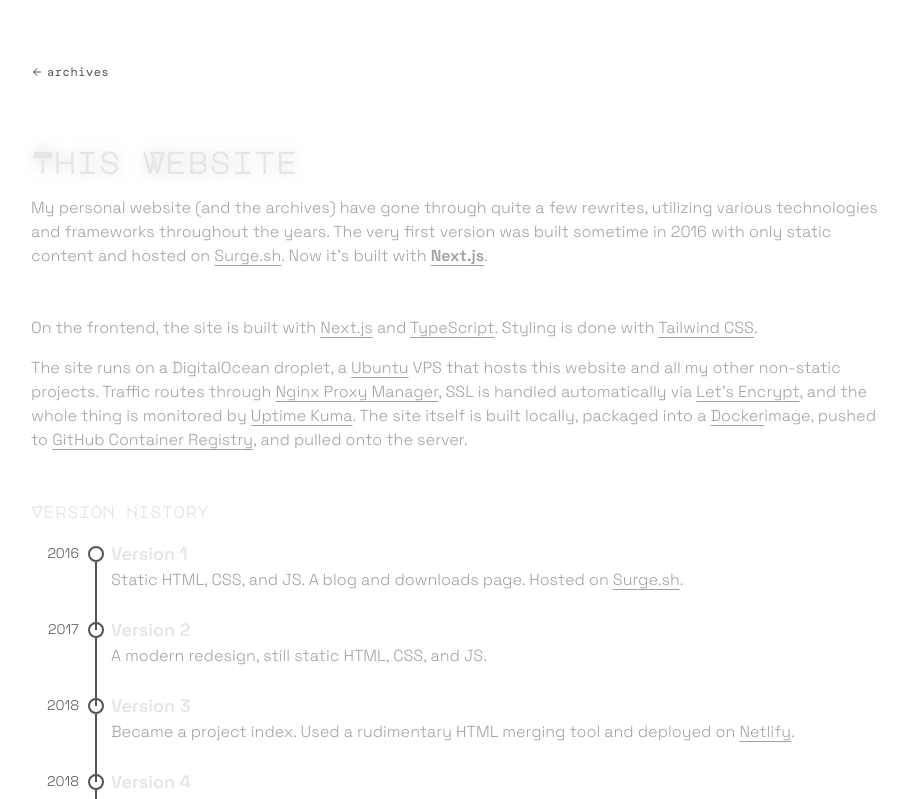
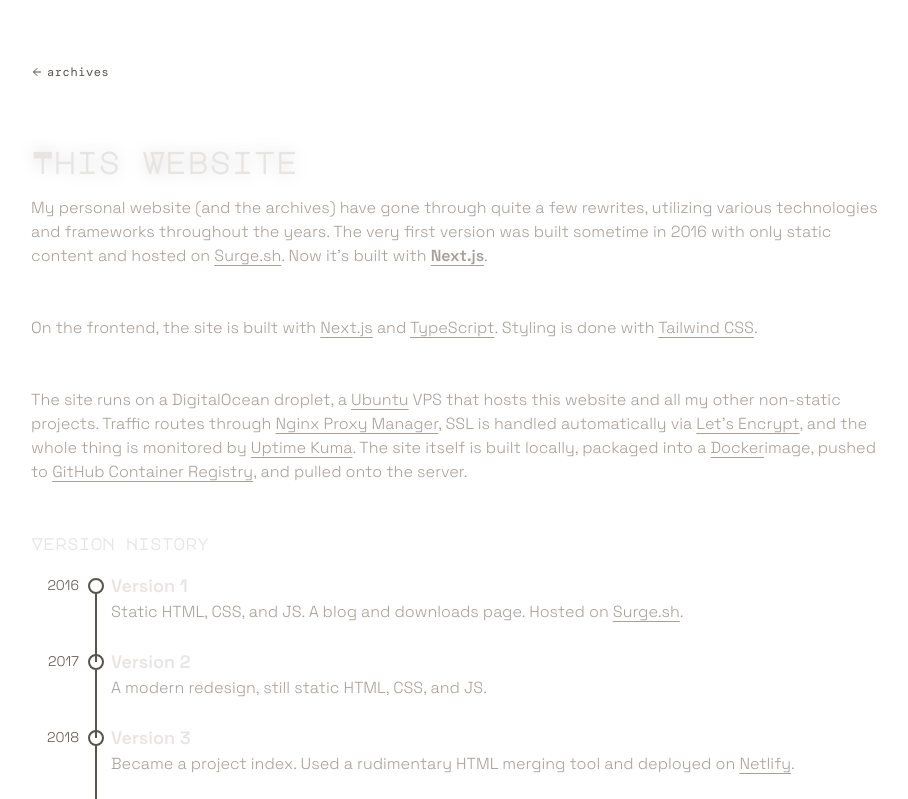
Before and after one commit to hparcells/the-archives, a Next.js app: page /website in a window 1280 px wide. Shown: the top 799 px of the page, without its empty margins (177-1085 px from the left). Built offline with nearby package versions, Linux system fonts and the light colour scheme; a web font is replaced by a local one.

Commit message:
fix: Fix spacing between Website page sections.

```diff
--- a/src/app/website/page.tsx
+++ b/src/app/website/page.tsx
@@ -199,7 +199,6 @@
         </p>
       }
     >
-      <section className='flex flex-col gap-4'>
       <p>
         On the frontend, the site is built with{' '}
         <a
@@ -269,7 +268,6 @@
         </a>
         , and pulled onto the server.
       </p>
-      </section>
       <section className='flex flex-col gap-4'>
         <h2>Version History</h2>
         <Timeline items={WEBSITE_VERSIONS} />
```
Lines whose indentation alone changed are shown as unchanged.
